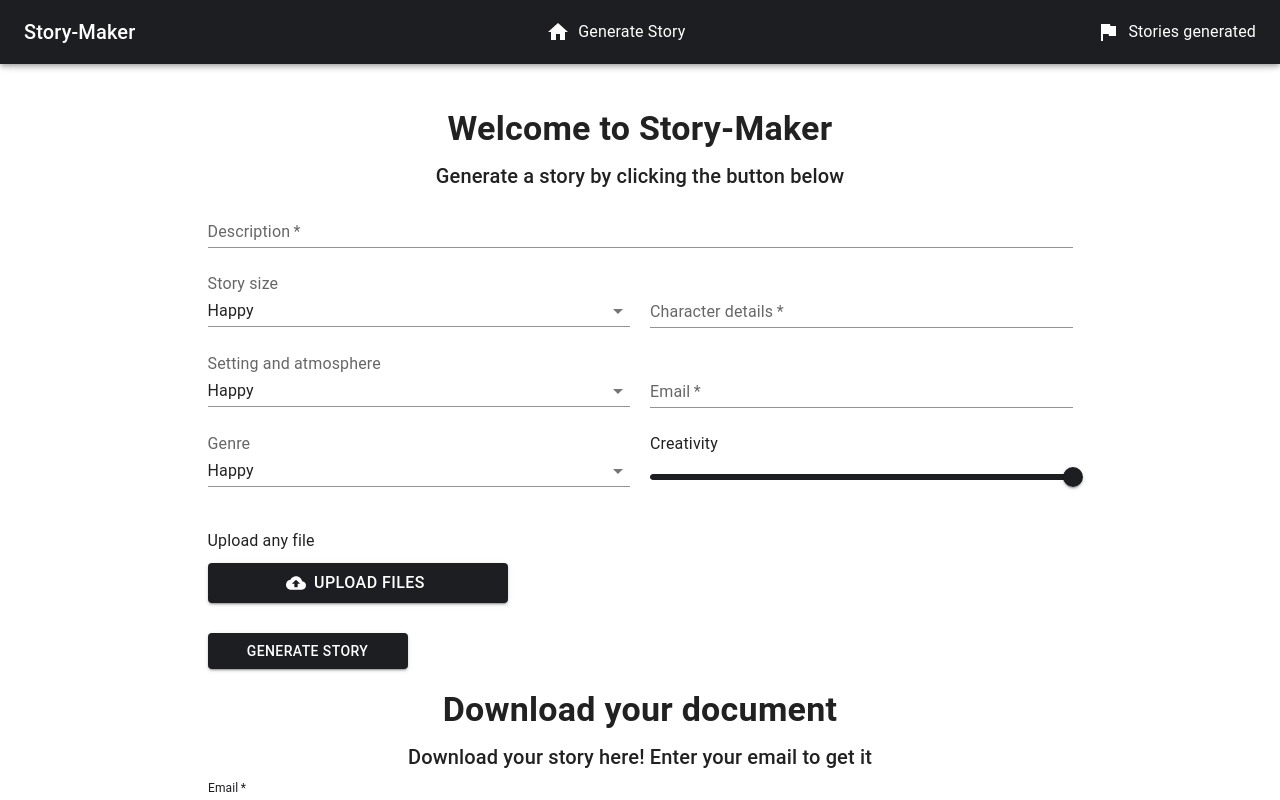
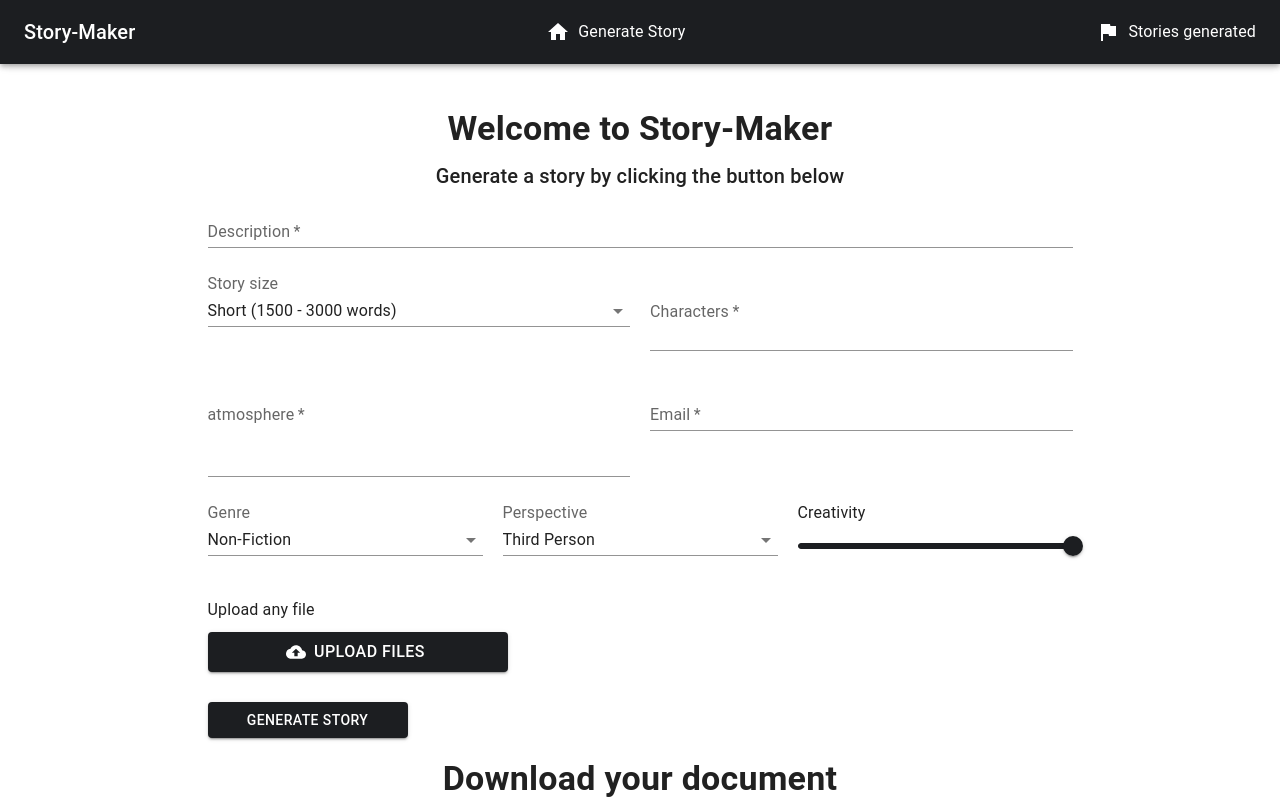
Before and after one commit to MontoyaAndres/Story-Maker, a Next.js app in the folder frontend-main/: page / in a window 1280 px wide. Shown: the top 800 px of the page. Built offline with nearby package versions, Linux system fonts and the light colour scheme; what @mui/material-nextjs would draw is missing.

Commit message:
debugging

```diff
--- a/frontend-main/pages/index.js
+++ b/frontend-main/pages/index.js
@@ -27,11 +27,11 @@ const Home = () => {
     creativity: 100,
     email: "",
     downloadEmail: "",
-    details: "",
-    size: "Happy",
-    atmosphere: "Happy",
-    genre: "Happy",
-    perspective: "Happy",
+    characters: "",
+    size: "Short (1500 - 3000 words)",
+    atmosphere: "",
+    genre: "Non-Fiction",
+    perspective: "Third Person",
   });
   const [files, setFiles] = useState(null);
   const [status, setStatus] = useState("idle");
@@ -255,6 +255,7 @@ const Home = () => {
             id="description"
             name="description"
             label="Description"
+            placeholder="Example: Love story with two women and one man."
             fullWidth
             multiline
             variant="standard"
@@ -276,47 +277,41 @@ const Home = () => {
                 <MenuItem value="">
                   <em>None</em>
                 </MenuItem>
-                <MenuItem value={"Happy"}>Happy</MenuItem>
-                <MenuItem value={"Adventure"}>Adventure</MenuItem>
-                <MenuItem value={"Action"}>Action</MenuItem>
+                <MenuItem value={"Short (1500 - 3000 words)"}>Short (1500 - 3000 words)</MenuItem>
+                <MenuItem value={"Medium (4000 - 6000 words)"}>Medium (4000 - 6000 words)</MenuItem>
+                <MenuItem value={"Long (7000 - 9000 words)"}>Long (7000 - 9000 words)</MenuItem>
               </Select>
             </div>
             <TextField
               autoFocus
               required
               margin="dense"
-              id="details"
-              name="details"
-              label="Character details"
+              id="characters"
+              name="characters"
+              label="Characters"
+              placeholder="Enter character details (e.g., John, a quirky inventor, and Mary, a mysterious detective.)"
               fullWidth
               multiline
               variant="standard"
-              value={values.details}
+              value={values.characters}
               onChange={handleValues}
             />
           </div>
           <div className="two">
-            <div className="select">
-              <InputLabel id="atmosphere-label">
-                Setting and atmosphere
-              </InputLabel>
-              <Select
-                labelId="atmosphere-label"
-                id="atmosphere"
-                value={values.atmosphere}
-                fullWidth
-                label="Setting and atmosphere"
-                variant="standard"
-                onChange={(e) => handleValues(e, "atmosphere")}
-              >
-                <MenuItem value="">
-                  <em>None</em>
-                </MenuItem>
-                <MenuItem value={"Happy"}>Happy</MenuItem>
-                <MenuItem value={"Adventure"}>Adventure</MenuItem>
-                <MenuItem value={"Action"}>Action</MenuItem>
-              </Select>
-            </div>
+          <TextField
+              autoFocus
+              required
+              margin="dense"
+              id="atmosphere"
+              name="atmosphere"
+              label="atmosphere"
+              placeholder="Enter setting and atmosphere (e.g., A medieval kingdom with a mystical aura, surrounded by dense forests and ancient ruins.)"
+              fullWidth
+              multiline
+              variant="standard"
+              value={values.atmosphere}
+              onChange={handleValues}
+            />
             <TextField
               autoFocus
               required
@@ -346,9 +341,49 @@ const Home = () => {
                 <MenuItem value="">
                   <em>None</em>
                 </MenuItem>
-                <MenuItem value={"Happy"}>Happy</MenuItem>
+                <MenuItem value={"Science Fiction"}>Science Fiction</MenuItem>
+                <MenuItem value={"Romance"}>Romance</MenuItem>
+                <MenuItem value={"Mystery"}>Mystery</MenuItem>
+                <MenuItem value={"Fantasy"}>Fantasy</MenuItem>
+                <MenuItem value={"Thriller"}>Thriller</MenuItem>
+                <MenuItem value={"Historical"}>Historical</MenuItem>
                 <MenuItem value={"Adventure"}>Adventure</MenuItem>
+                <MenuItem value={"Horror"}>Horror</MenuItem>
+                <MenuItem value={"Comedy"}>Comedy</MenuItem>
                 <MenuItem value={"Action"}>Action</MenuItem>
+                <MenuItem value={"Western"}>Western</MenuItem>
+                <MenuItem value={"Documentary"}>Documentary</MenuItem>
+                <MenuItem value={"Fiction"}>Fiction</MenuItem>
+                <MenuItem value={"Non-Fiction"}>Non-Fiction</MenuItem>
+                <MenuItem value={"Biography"}>Biography</MenuItem>
+                <MenuItem value={"Self-Help"}>Self-Help</MenuItem>
+
+              </Select>
+            </div>
+            <div className="select">
+              <InputLabel id="perspective-label">Perspective</InputLabel>
+              <Select
+                labelId="perspective-label"
+                id="perspective"
+                value={values.perspective}
+                fullWidth
+                label="Perspective"
+                variant="standard"
+                onChange={(e) => handleValues(e, "perspective")}
+              >
+                <MenuItem value="">
+                  <em>None</em>
+                </MenuItem>
+                <MenuItem value={"First Person"}>First Person</MenuItem>
+                <MenuItem value={"Third Person"}>Third Person</MenuItem>
+                <MenuItem value={"Omniscient"}>Omniscient</MenuItem>
+                <MenuItem value={"Second Person"}>Second Person</MenuItem>
+                <MenuItem value={"Stream of Consciousness"}>Stream of Consciousness</MenuItem>
+                <MenuItem value={"Epistolary"}>Epistolary</MenuItem>
+                <MenuItem value={"Multiple Perspectives"}>Multiple Perspectives</MenuItem>
+                <MenuItem value={"Interactive"}>Interactive</MenuItem>
+                <MenuItem value={"Observer"}>Observer</MenuItem>
+                <MenuItem value={"Camera Eye"}>Camera Eye</MenuItem>
               </Select>
             </div>
             <div className="slider">
```
Also changed, not shown: 2 other files (tests, documents, lock files or other folders).
